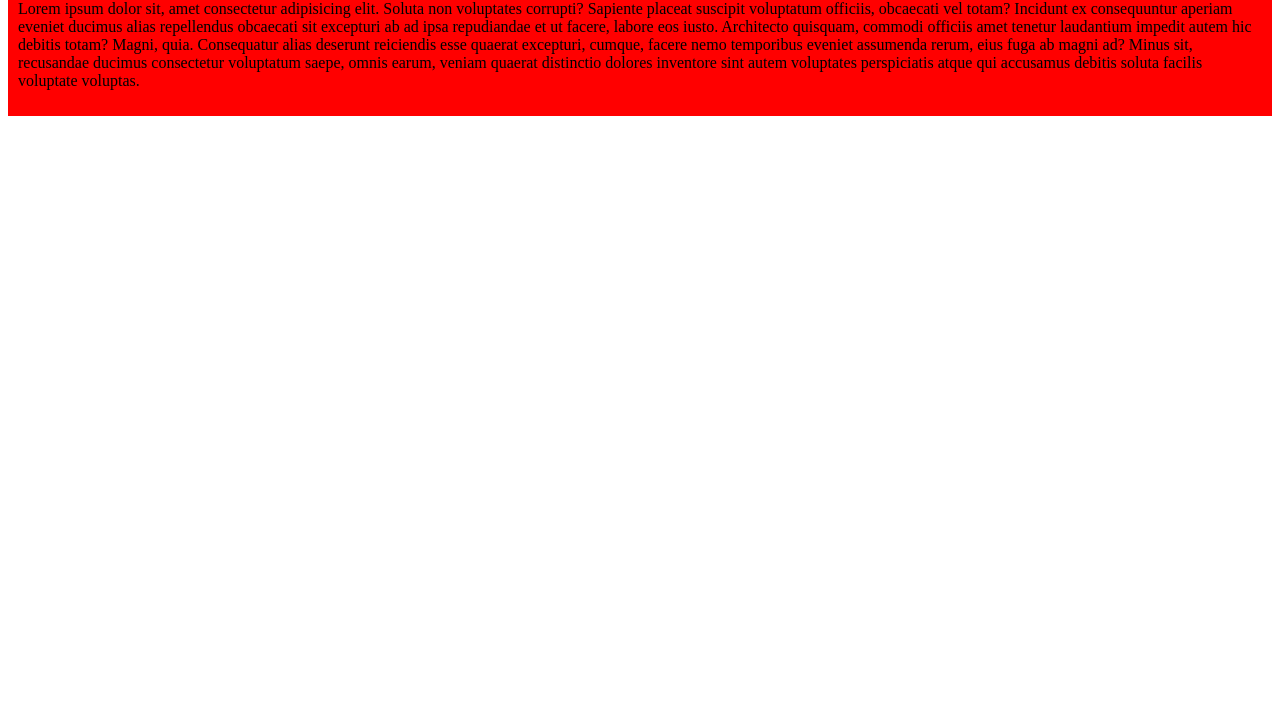
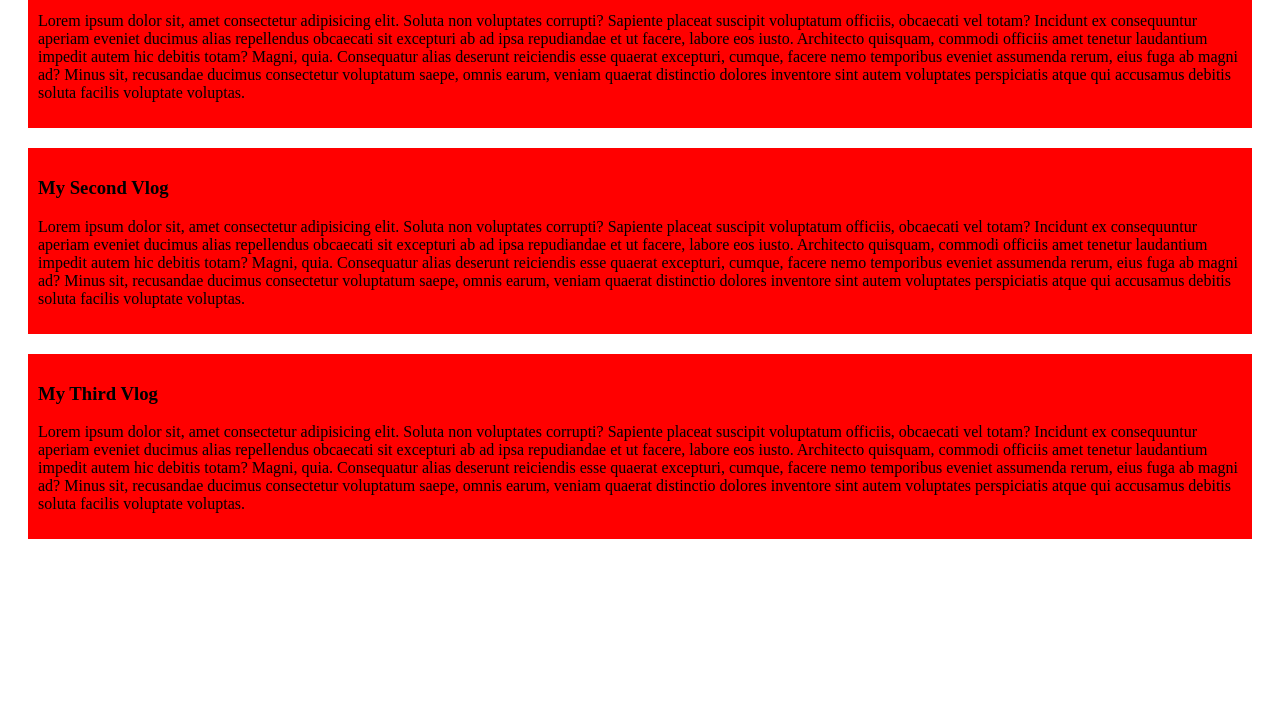
Before and after one commit to nafizsayshello/my-first-website, a plain HTML site: page index.html in a window 1280 px wide. Shown: the part 77-800 px from the top of the page. Drawn offline with Linux system fonts and the light colour scheme.

Commit message:
added the third blog and second

```diff
--- a/index.html
+++ b/index.html
@@ -4,12 +4,20 @@
     <meta charset="UTF-8">
     <meta name="viewport" content="width=device-width, initial-scale=1.0">
     <title>My first Website</title>
-    <link rel="stylesheet" href="styles/vlog.css"
+    <link rel="stylesheet" href="styles/vlog.css">
 </head>
 <body>
     <div>
         <h3>My first Website</h3>
         <p>Lorem ipsum dolor sit, amet consectetur adipisicing elit. Soluta non voluptates corrupti? Sapiente placeat suscipit voluptatum officiis, obcaecati vel totam? Incidunt ex consequuntur aperiam eveniet ducimus alias repellendus obcaecati sit excepturi ab ad ipsa repudiandae et ut facere, labore eos iusto. Architecto quisquam, commodi officiis amet tenetur laudantium impedit autem hic debitis totam? Magni, quia. Consequatur alias deserunt reiciendis esse quaerat excepturi, cumque, facere nemo temporibus eveniet assumenda rerum, eius fuga ab magni ad? Minus sit, recusandae ducimus consectetur voluptatum saepe, omnis earum, veniam quaerat distinctio dolores inventore sint autem voluptates perspiciatis atque qui accusamus debitis soluta facilis voluptate voluptas.</p>
     </div>
+    <div>
+        <h3>My Second Vlog</h3>
+        <p>Lorem ipsum dolor sit, amet consectetur adipisicing elit. Soluta non voluptates corrupti? Sapiente placeat suscipit voluptatum officiis, obcaecati vel totam? Incidunt ex consequuntur aperiam eveniet ducimus alias repellendus obcaecati sit excepturi ab ad ipsa repudiandae et ut facere, labore eos iusto. Architecto quisquam, commodi officiis amet tenetur laudantium impedit autem hic debitis totam? Magni, quia. Consequatur alias deserunt reiciendis esse quaerat excepturi, cumque, facere nemo temporibus eveniet assumenda rerum, eius fuga ab magni ad? Minus sit, recusandae ducimus consectetur voluptatum saepe, omnis earum, veniam quaerat distinctio dolores inventore sint autem voluptates perspiciatis atque qui accusamus debitis soluta facilis voluptate voluptas.</p>
+    </div>
+    <div>
+        <h3>My Third Vlog</h3>
+        <p>Lorem ipsum dolor sit, amet consectetur adipisicing elit. Soluta non voluptates corrupti? Sapiente placeat suscipit voluptatum officiis, obcaecati vel totam? Incidunt ex consequuntur aperiam eveniet ducimus alias repellendus obcaecati sit excepturi ab ad ipsa repudiandae et ut facere, labore eos iusto. Architecto quisquam, commodi officiis amet tenetur laudantium impedit autem hic debitis totam? Magni, quia. Consequatur alias deserunt reiciendis esse quaerat excepturi, cumque, facere nemo temporibus eveniet assumenda rerum, eius fuga ab magni ad? Minus sit, recusandae ducimus consectetur voluptatum saepe, omnis earum, veniam quaerat distinctio dolores inventore sint autem voluptates perspiciatis atque qui accusamus debitis soluta facilis voluptate voluptas.</p>
+    </div>
 </body>
 </html>
--- a/styles/vlog.css
+++ b/styles/vlog.css
@@ -1,4 +1,5 @@
 div{
     background-color: red;
     padding: 10px;
+    margin: 20px;
 }
```
